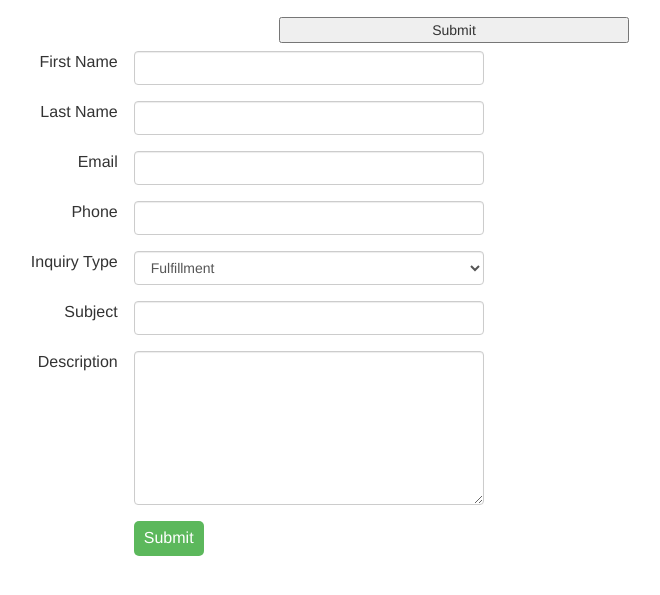
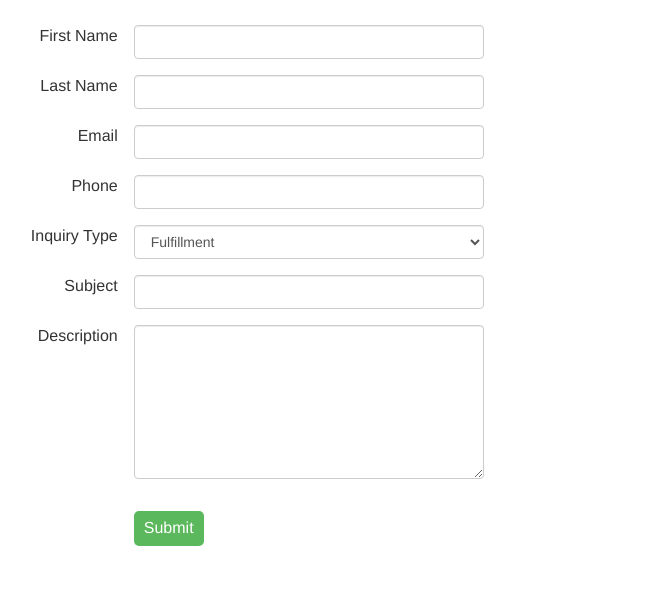
Before and after one commit to amirbashirtectonic/WebToCase, a plain HTML site: page index.html in a window 1280 px wide. Shown: the part 23-618 px from the top of the page, without its empty margins (186-846 px from the left). Drawn offline with nearby package versions, Linux system fonts and the light colour scheme.

Commit message:
html changes

```diff
--- a/index.html
+++ b/index.html
@@ -194,12 +194,17 @@
                 ></textarea>
               </td>
             </tr>
-            <div
-              class="g-recaptcha"
-              data-sitekey="6LfG0PgkAAAAABP8q0NFhirBxcT3F7ICWLkK1XvA"
-            ></div>
+            <tr>
+              <td class="clsLeftAlign"></td>
+              <td>
+                <div
+                  class="g-recaptcha"
+                  data-sitekey="6LfG0PgkAAAAABP8q0NFhirBxcT3F7ICWLkK1XvA"
+                ></div>
+              </td>
+            </tr>
+
             <br />
-            <input type="submit" name="submit" />
             <tr>
               <td class="clsLeftAlign"></td>
               <td style="text-align: left">
```
